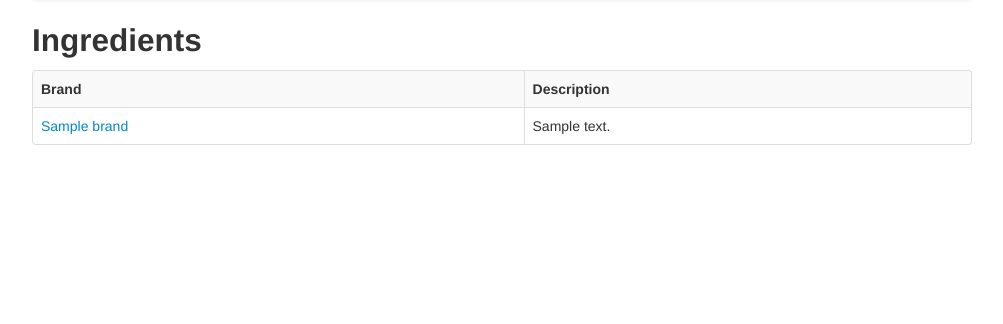
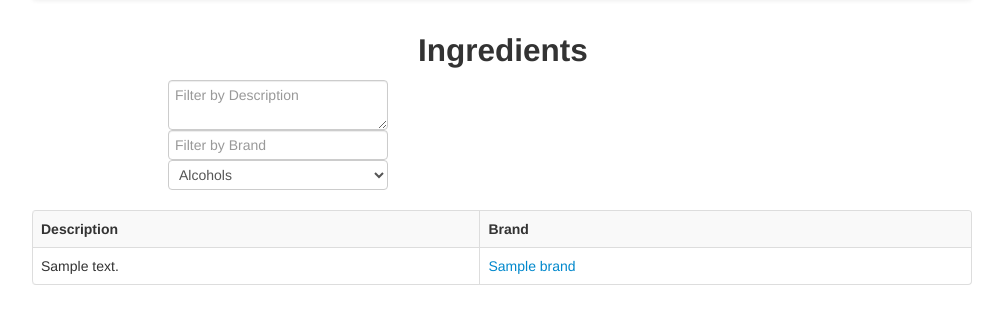
Before and after one commit to UVaCS4750-F13/spiritguide, a CakePHP app: the page made by app/View/Ingredients/index.ctp in a window 1280 px wide. Shown: the part 62-386 px from the top of the page, without its empty margins (138-1141 px from the left). Run offline with PHP 8.4 and a stand-in for CakePHP, Linux system fonts and the light colour scheme; the template is opened without the code that fills it: most values are stand-ins (such as "Sample title", 1, 10 or a date in 2020); form fields are guessed from the names that the template uses; some libraries are stand-ins or nearby versions.

Commit message:
Ingredient filter UI added

```diff
--- a/app/Controller/IngredientsController.php
+++ b/app/Controller/IngredientsController.php
@@ -22,7 +22,7 @@ class IngredientsController extends AppController {
  * @return void
  */
 	public function index() {
-		$data = $this->Paginator->paginate('Ingredient', array('limit' => 20));
+		$data = $this->Paginator->paginate('Ingredient', array('ing' => 'tequila'));
 		$this->set('ingredients', $data);
 	}
 
--- a/app/Model/Ingredient.php
+++ b/app/Model/Ingredient.php
@@ -95,7 +95,7 @@ class Ingredient extends AppModel {
 	);
 
 	public function paginate($conditions, $fields, $order, $limit, $page = 1, $recursive = null, $extra = array()) {
-    	$sql = "select * from ingredient";
+    	$sql = "select * from ingredient where description='".$conditions['ing']."'";
 
     	return $results = $this->query($sql);
 	}
--- a/app/View/Ingredients/index.ctp
+++ b/app/View/Ingredients/index.ctp
@@ -1,15 +1,32 @@
 <div class="ingredients index">
-	<h2><?php echo __('Ingredients'); ?></h2>
+
+<span id="form-row">
+<h2 id="ingredient-header">Ingredients</h2>
+   	<?php echo $this->Form->create('Ingredient', array('action' => 'index', 'class' => 'form-inline')); ?>
+    <fieldset>
+        <?php echo $this->Form->input('descritpion', array('label' => false, 'div' => false, 'placeHolder' => 'Filter by Description')); ?>
+        <?php echo $this->Form->input('brand', array('label' => false, 'div' => false, 'placeHolder' => 'Filter by Brand')); ?>
+        <?php echo $this->Form->input('type', array('empty' => 'All Ingredients', 'label' => false, 'div' => false,
+				'options' => array(
+				'alcohols' => 'Alcohols',
+				'mixers' => 'Mixers'
+				)
+			)
+		); ?>
+    </fieldset>
+    <?php echo $this->Form->end(array('label' => 'Filter Ingredients', 'div' => false, 'id' => 'mixer-filter-button', 'class' => 'btn btn-primary')); ?>
+
+</span>
 	<table class="table table-striped table-bordered" cellpadding="0" cellspacing="0">
 		<tr>
+			<th><?php echo 'Description'; ?></th>
 			<th><?php echo 'Brand'; ?></th>
-			<th><?php echo 'Description'; ?></th>
 		</tr>
 		<?php foreach ($ingredients as $ingredient): ?>
+			<td><?php echo h($ingredient['ingredient']['description']); ?></td>
 			<td><?php echo $this->Html->link($ingredient['ingredient']['brand'],
 				array('controller' => 'ingredients', 'action' => 'view', $ingredient['ingredient']['ingredient_id'])); ?>
 			</td>
-			<td><?php echo h($ingredient['ingredient']['description']); ?></td>
 		</tr>
 		<?php endforeach; ?>
 	</table>
--- a/app/View/Layouts/default.ctp
+++ b/app/View/Layouts/default.ctp
@@ -10,6 +10,7 @@
 		echo $this->Html->script('jquery-1.9.1');
 		echo $this->Html->script('jquery-ui-1.10.3.custom');
 		echo $this->Html->script('bootstrap');
+		echo $this->Html->script('bootstrap-responsive');
 		echo $this->Html->meta('icon');
 		echo $this->Html->css('bootstrap');
 		echo $this->Html->css('style');
--- a/app/webroot/css/style.css
+++ b/app/webroot/css/style.css
@@ -43,3 +43,19 @@ html {
 
     border: 1px solid #DDD;
 }
+
+#form-row {
+	margin-left: 136px;
+	margin-right: auto;
+	display: inline-block;
+}
+
+#mixer-filter-button {
+	margin-left: 267px;
+	margin-top: 10px;
+	margin-bottom: 20px;
+}
+
+#ingredient-header {
+	margin-left: 250px;
+}
```
